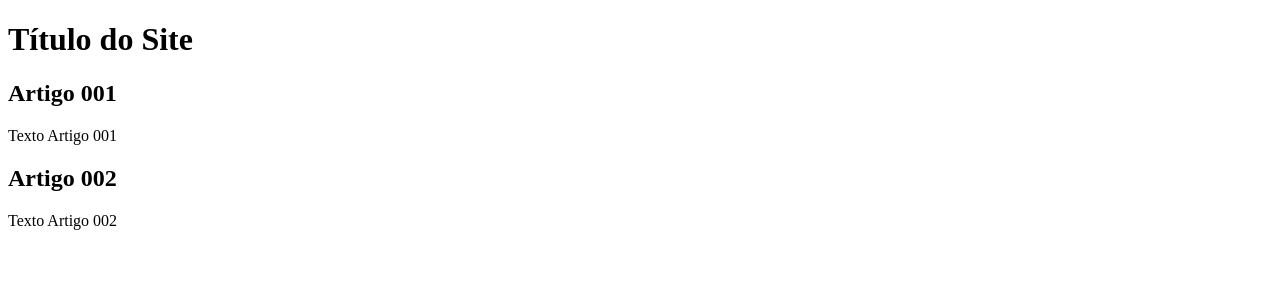
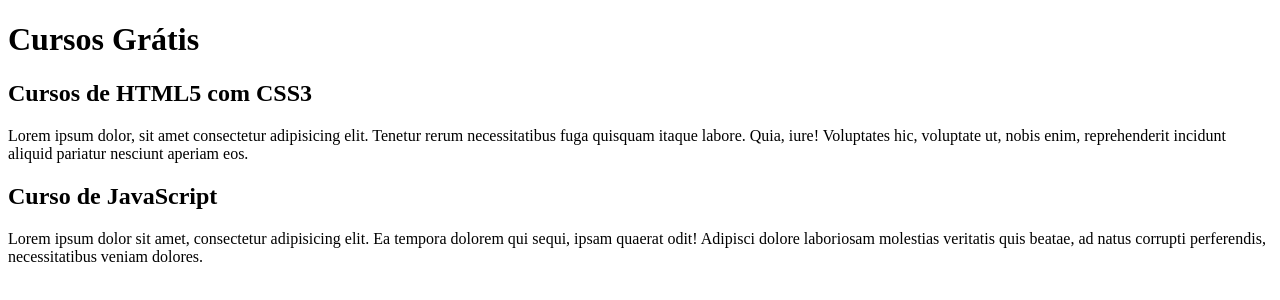
Before and after one commit to Bibia22/projeto-site, a plain HTML site: page index.html in a window 1280 px wide. Drawn offline with Linux system fonts and the light colour scheme.

Commit message:
comecei a escrever o conteúdo

```diff
--- a/index.html
+++ b/index.html
@@ -8,22 +8,22 @@
 <body>
     <main>
         <header>
-            <h1>Título do Site </h1>
+            <h1>Cursos Grátis</h1>
         </header>
        <article>
         <h2>
-            Artigo 001
+            Cursos de HTML5 com CSS3
         </h2>
         <p>
-            Texto Artigo 001
+            Lorem ipsum dolor, sit amet consectetur adipisicing elit. Tenetur rerum necessitatibus fuga quisquam itaque labore. Quia, iure! Voluptates hic, voluptate ut, nobis enim, reprehenderit incidunt aliquid pariatur nesciunt aperiam eos.
         </p>
        </article>
        <article>
         <h2>
-            Artigo 002
+            Curso de JavaScript
         </h2>
         <p>
-            Texto Artigo 002
+            Lorem ipsum dolor sit amet, consectetur adipisicing elit. Ea tempora dolorem qui sequi, ipsam quaerat odit! Adipisci dolore laboriosam molestias veritatis quis beatae, ad natus corrupti perferendis, necessitatibus veniam dolores.
         </p>
        </article>
     </main>
```
